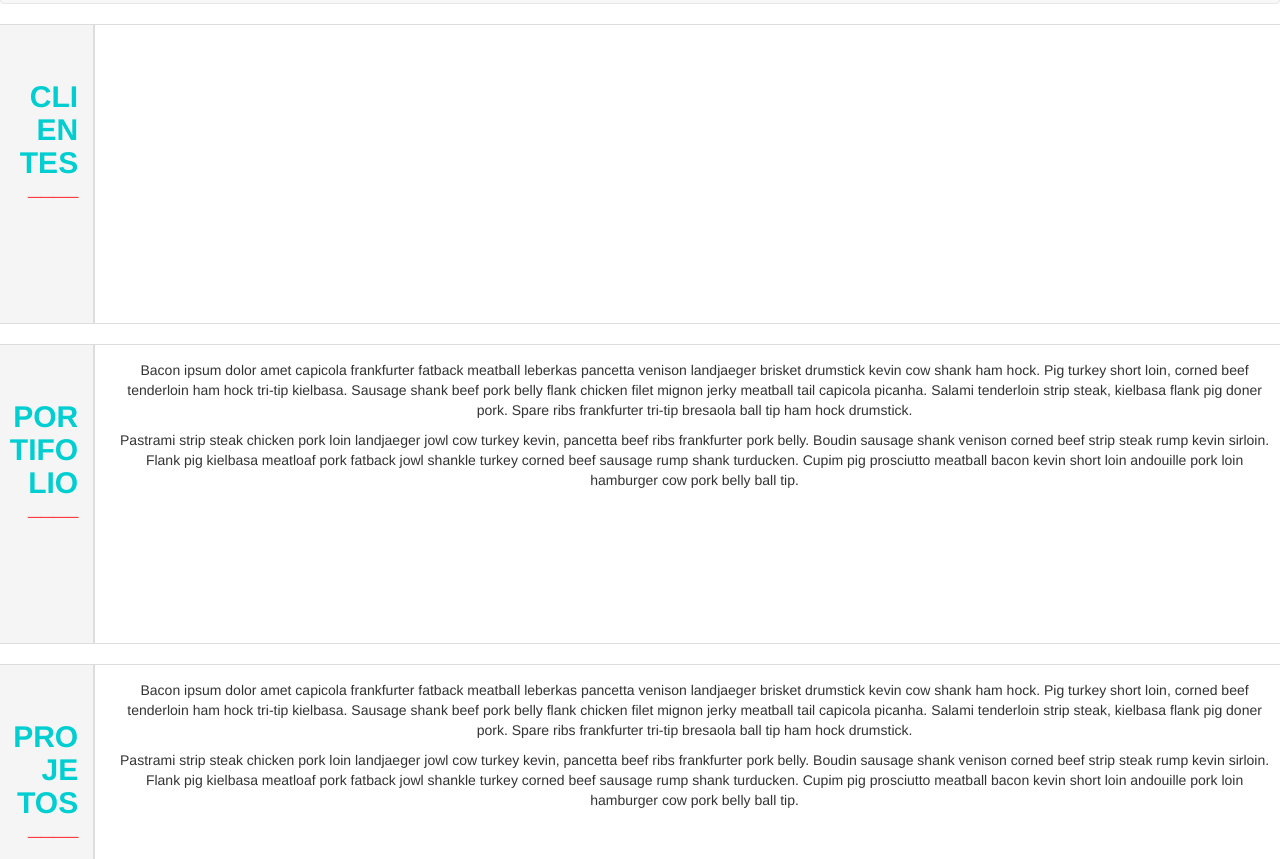
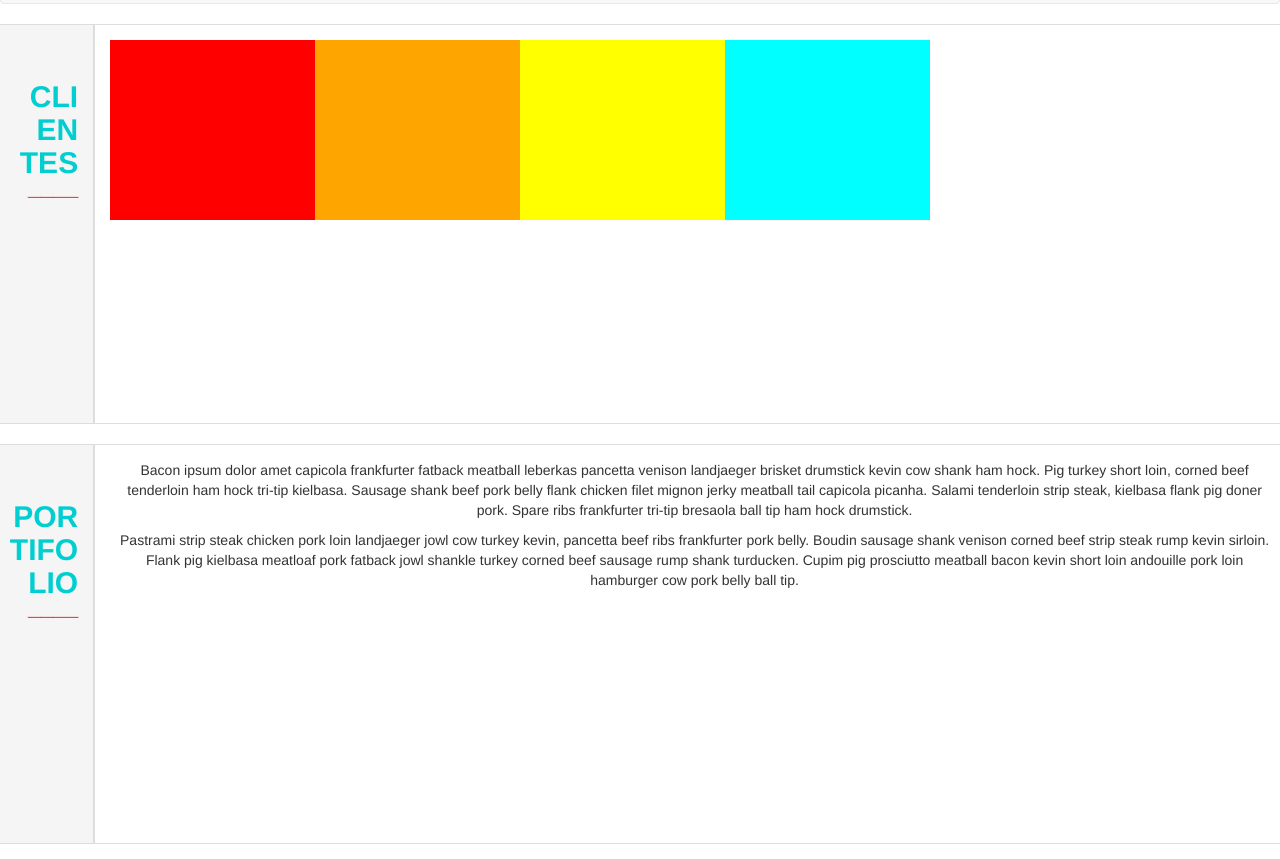
Before and after one commit to alvaropfn/bisaco, a website: page index.html in a window 1280 px wide. Shown: the part 113-972 px from the top of the page. Drawn offline with nearby package versions, Linux system fonts and the light colour scheme.

```diff
--- a/css/style.css
+++ b/css/style.css
@@ -18,7 +18,7 @@
 aside[role="complementary"]{
 	text-align: right;
 	color: 	#00CED1;
-	word-break: break-all;
+	//word-break: break-all;
 }
 
 div[role="main"]{
@@ -30,15 +30,15 @@
 }
 
 .clientes{
-	height: 300px;
+	height: 400px;
 }
 
 .portifolio{
-	height: 300px;
+	height: 400px;
 }
 
 .projetos{
-	height: 300px;
+	height: 400px;
 }
 
 .be_red{
@@ -48,3 +48,17 @@
 .be_bold{
 	font-weight: bold;
 }
+
+.vertical_space{
+	line-height: 100px;
+}
+
+.box{
+	float: left;
+	width: 205px;
+	height: 180px;
+}
+
+.box:hover{
+	border: 2px #ddd;
+}
--- a/index.html
+++ b/index.html
@@ -32,11 +32,11 @@
 	<!--==========CLIENTES==========-->
 	<div class="row clientes">
 		<aside role="complementary"
-			class="col-xs-2
+			class="col-xs-3
 							col-sm-1
 							col-md-1">
-			<br class="vertical_space">
-			<h2 class="be_bold">CLI<br/>EN<br/>TES</br><sup class="be_red ">____</sup></h2>
+			<br class="vertical_space"/>
+			<h2 class="be_bold">CLI<br/>EN<br/>TES<br/><sup class="be_red ">____</sup></h2>
 
 		</aside>
 		<div role="main"
@@ -53,7 +53,7 @@
 	<div class="conainer-fluid">
 		<div class="row portifolio">
 			<aside role="complementary"
-				class="col-xs-2
+				class="col-xs-3
 								col-sm-1
 								col-md-1">
 				<br class="vertical_space">
@@ -73,11 +73,11 @@
 	<div class="conainer-fluid">
 		<div class="row projetos">
 			<aside role="complementary"
-				class="col-xs-2
+				class="col-xs-3
 								col-sm-1
 								col-md-1">
-				<br class="vertical_space">
-				<h2 class="be_bold">PRO<br/>JE<br/>TOS</br><sup class="be_red ">____</sup></h2>
+				<br class="vertical_space"/>
+				<h2 class="be_bold">PRO<br/>JE<br/>TOS<br/><sup class="be_red ">____</sup></h2>
 			</aside>
 			<div role="main"
 				class="col-xs-9
```
